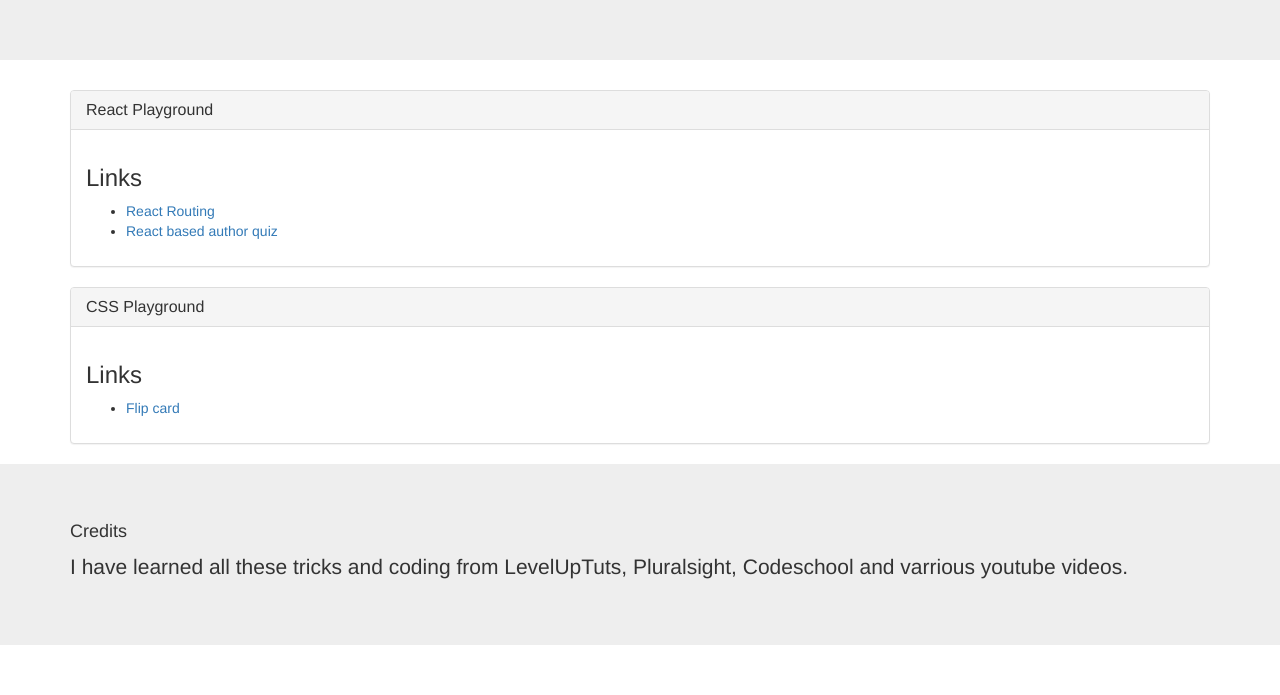
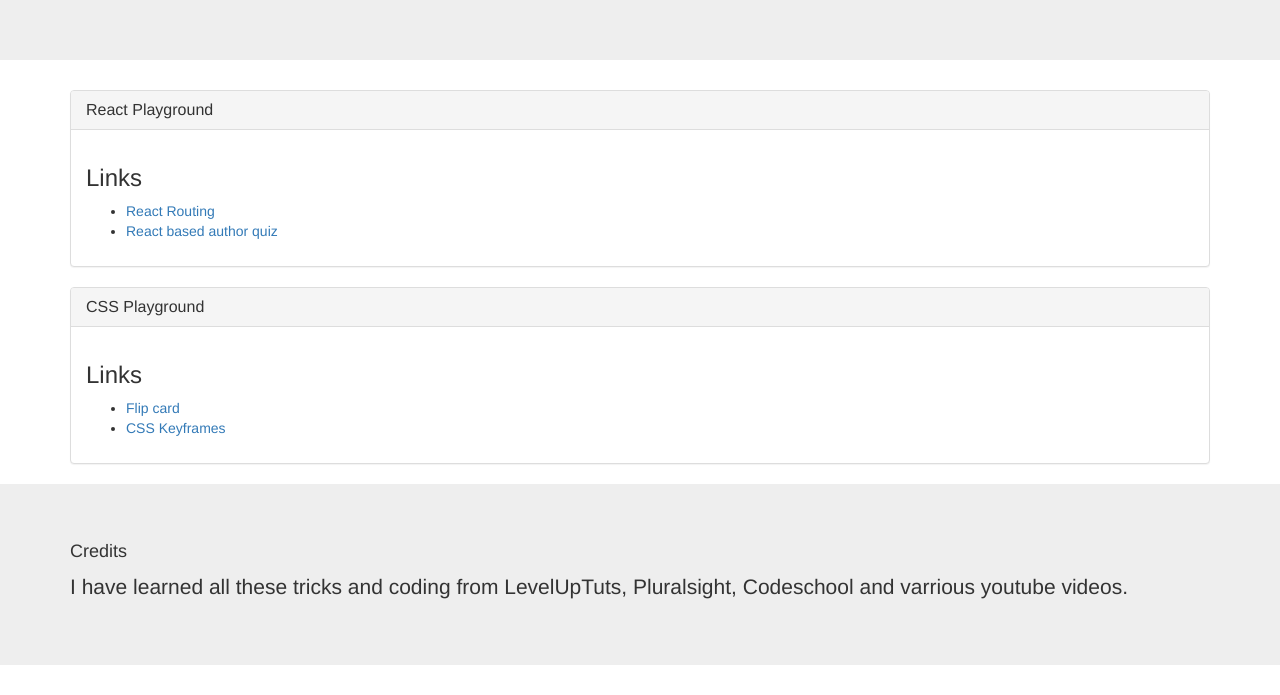
Before and after one commit to amit-nautiyal/github-projects, a plain HTML site: page index.html in a window 1280 px wide. Shown: the part 210-905 px from the top of the page. Drawn offline with nearby package versions, Linux system fonts and the light colour scheme.

Commit message:
update new link

```diff
--- a/index.html
+++ b/index.html
@@ -46,6 +46,9 @@
                       <li>
                         <a href="http://amit-nautiyal.github.io/flip-card/" target="_blank">Flip card</a>
                       </li>
+                      <li>
+                        <a href="http://amit-nautiyal.github.io/keyframes" target="_blank">CSS Keyframes</a>
+                      </li>
                    </ul>
                  </div>
                </div>
```
